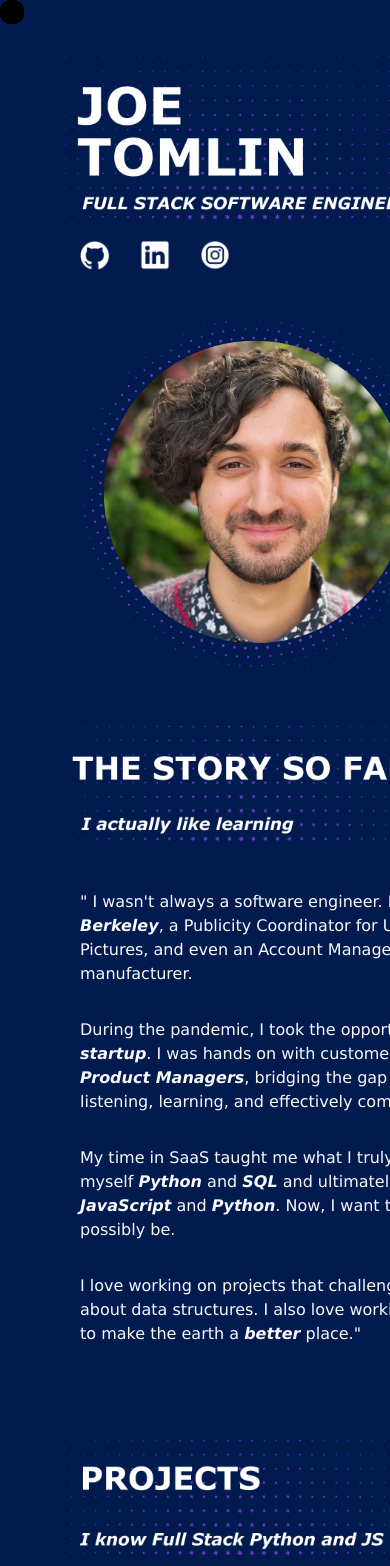
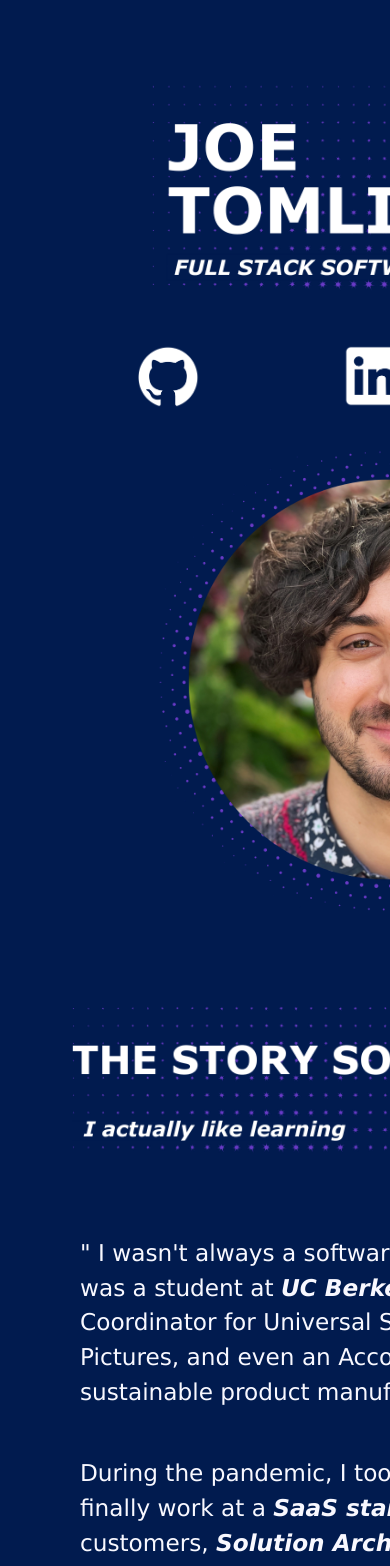
Before and after one commit to JoeTomlin/joesite, a React (Vite) app: page / in a window 390 px wide. Shown: the top 1566 px of the page. Built offline with nearby package versions, Linux system fonts and the light colour scheme.

Commit message:
Finish mobile optimization

```diff
--- a/src/App.css
+++ b/src/App.css
@@ -76,19 +76,18 @@
   box-shadow: 4px 3px #f8f8ff;
 }
 
-/* if width < 1266px */
-
 @media screen and (max-width: 1020px) {
 
   .body {
     display: flex;
     flex-direction: column;
-    width: auto;
+    width: auto !important;
   }
 
   .leftSide {
     display: flex;
     flex-direction: column;
+    align-items: center;
     justify-content: center;
     position: relative;
     top: 0;
@@ -98,4 +97,24 @@
     margin-left: 0%;
   }
 
+  .circle {
+    height: 0%;
+    width: 0%;
+    border-radius: 0%;
+    background-color: black;
+    position: fixed;
+    top: 0;
+    left: 0;
+    pointer-events: none;
+    z-index: 99999999;
+  }
+
+  .card > h3 {
+    font-size: 160%;
+  }
+
+  .card > p {
+    font-size: 145%;
+  }
+
 }
--- a/src/components/About.css
+++ b/src/components/About.css
@@ -19,7 +19,7 @@
         margin-top: -100px;
         margin-bottom: -100px;
         margin-left: -8px;
-        width: 400px;
+        width: 80%;
     }
 
     .paragraph {
@@ -27,6 +27,7 @@
         flex-direction: column;
         width: fit-content;
         padding: 0px;
+        font-size: 145%;
     }
 
   }
--- a/src/components/About.jsx
+++ b/src/components/About.jsx
@@ -13,7 +13,7 @@ const About = () => {
                 </p>
                 <p> My time in SaaS taught me what I truly value: <span style={{fontWeight: "bold", fontStyle: "italic"}}>learning</span>. I then taught myself <span style={{fontWeight: "bold", fontStyle: "italic"}}>Python</span> and <span style={{fontWeight: "bold", fontStyle: "italic"}}>SQL</span> and ultimately took the leap to certification in <span style={{fontWeight: "bold", fontStyle: "italic"}}>JavaScript</span> and <span style={{fontWeight: "bold", fontStyle: "italic"}}>Python</span>. Now, I want to be the best Software Engineer I can possibly be.
                 </p>
-                <p> I love working on projects that challenge me or teach me something new about data structures. I also love working with organizations that are trying to make the earth a <span style={{fontWeight: "bold", fontStyle: "italic"}}>better</span> place."
+                <p> I love working on projects that challenge me or teach me something new about data structures. I also love working with organizations that are trying to make the earth a <span style={{fontWeight: "bold", fontStyle: "italic"}}>better</span> place. "
                 </p>
             </div>
         </div>
--- a/src/components/Footer.css
+++ b/src/components/Footer.css
@@ -11,3 +11,17 @@
     font-weight: lighter;
     font-size: smaller;
 }
+
+@media screen and (max-width: 1020px) {
+
+    .p {
+        margin-top: 0%;
+        margin-left: 22%;
+        margin-bottom: 0%;
+        font-family: Helvetica, sans-serif;
+        color: darkgray;
+        font-weight: lighter;
+        font-size: 110%;
+    }
+
+  }
--- a/src/components/LeftScreen.css
+++ b/src/components/LeftScreen.css
@@ -19,14 +19,6 @@
     padding-top: 10px;
 }
 
-.button {
-    width: 28px;
-    height: 28px;
-    margin-right: 15px;
-    margin-bottom: 30px;
-    padding-top: 11px;
-}
-
 .profile {
     width: 350px;
     height: 350px;
@@ -45,7 +37,27 @@
         margin-top: -150px;
         margin-bottom: -100px;
         margin-left: -40px;
-        width: 400px;
+        width: 80%;
+    }
+
+    .mediaLinks {
+        display: flex;
+        justify-content: center;
+    }
+
+    .icon {
+        display: flex;
+        justify-content: center;
+        width: 33%;
+        height: 33%;
+        margin-bottom: 15px;
+        padding-top: 10px;
+    }
+
+    .profile {
+        width: 75%;
+        height: 75%;
+        margin-top: 10px;
     }
 
   }
--- a/src/components/LeftScreen.jsx
+++ b/src/components/LeftScreen.jsx
@@ -6,7 +6,7 @@ const Left = () => {
     return (
         <div className='leftSide'>
             <img className='dotBackground' src="src/images/Background_Title.png" alt="Joe Tomlin Title" />
-            <div>
+            <div className='mediaLinks'>
                 <a href="https://github.com/JoeTomlin" target='_blank' className='icon'><img src="src/images/github_logo.png" alt="Joe's GitHub" className='icon' /></a>
                 <a href="https://www.linkedin.com/in/josephtomlin/" target='_blank' className='icon'><img src="src/images/linkedin_logo.png" alt="Joe's LinkedIn" className='icon' /></a>
                 <a href="https://www.instagram.com/jouktomlin/" target='_blank' className='icon'><img src="src/images/instagram_logo.png" alt="Joe's Insta" className='icon'/></a>
--- a/src/components/Projects.css
+++ b/src/components/Projects.css
@@ -56,10 +56,10 @@ a {
 @media screen and (max-width: 1020px) {
 
     .projectDot {
-        margin-top: -100px;
+        margin-top: -20px;
         margin-bottom: -100px;
         margin-left: -40px;
-        width: 400px;
+        width: 80%;
         z-index: 1;
     }
 
@@ -76,17 +76,19 @@ a {
         display: flex;
         justify-content: center;
         z-index: 9;
-        border-radius: 10px 10px 10px 10px;
+        width: 100%;
+        border-radius: 15px 15px 15px 15px;
         margin-top: 10px;
-        padding: 9px;
+        padding: 18px;
         cursor: pointer;
 
         color: #f8f8ff;
         background-color: #693ac6;
         font-style: italic;
         font-weight: bold;
+        font-size: 20px;
         border-style: none;
-        box-shadow: 2px 2px ghostwhite;
+        box-shadow: 3px 3px ghostwhite;
     }
 
   }
--- a/src/components/WorkXP.css
+++ b/src/components/WorkXP.css
@@ -48,3 +48,43 @@
     border-style: none;
     box-shadow: 2px 2px ghostwhite;
 }
+
+@media screen and (max-width: 1020px) {
+
+    .xpDot {
+        margin-top: 0px;
+        margin-bottom: -100px;
+        margin-left: -25px;
+        width: 80%;
+        z-index: 1;
+    }
+
+    .header > div > h3 {
+        font-size: 145%;
+    }
+
+    .header > div > p {
+        font-size: 140%;
+    }
+
+    #fullResume {
+        display: flex;
+        justify-content: center;
+        z-index: 9;
+        width: 80%;
+        margin-top: 10px;
+        border-radius: 15px 15px 15px 15px;
+        padding: 18px;
+        cursor: pointer;
+
+
+        color: ghostwhite;
+        background-color: #693ac6;
+        font-style: italic;
+        font-weight: bold;
+        font-size: 20px;
+        border-style: none;
+        box-shadow: 3px 3px ghostwhite;
+    }
+
+}
```
